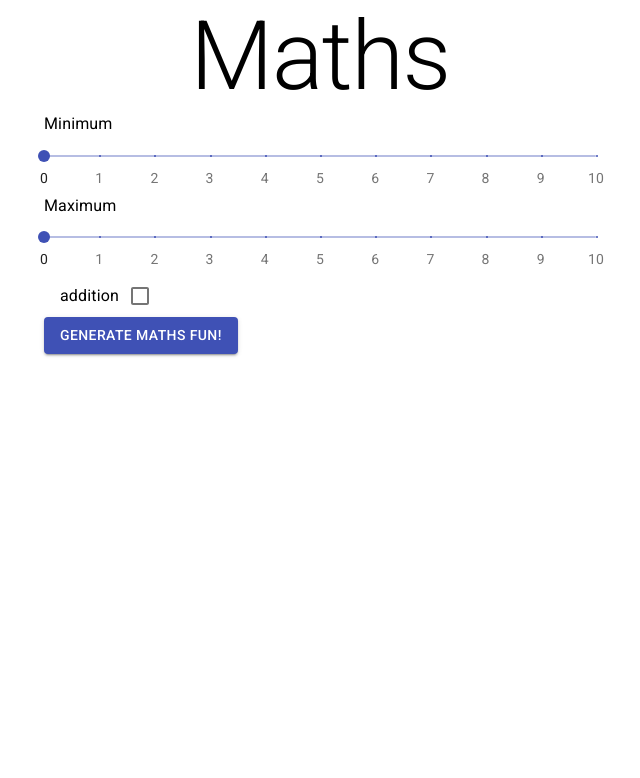
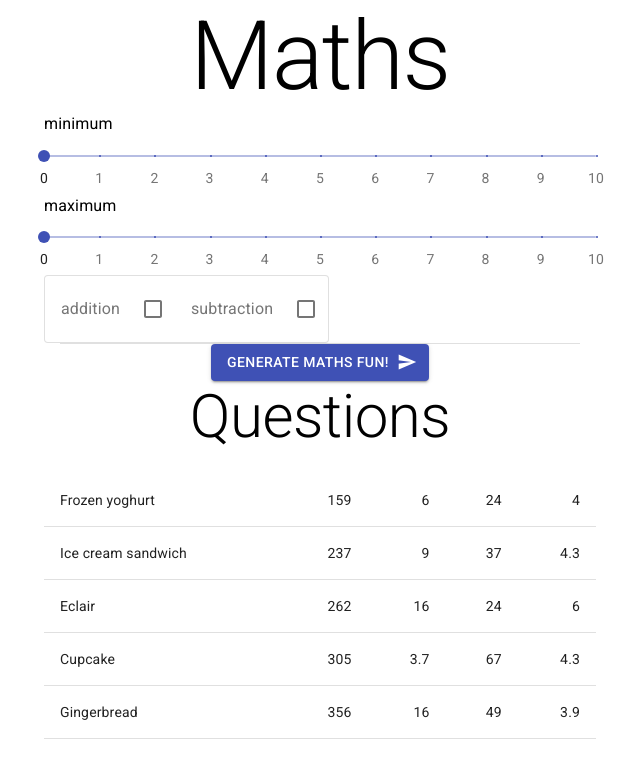
Before and after one commit to SuperDrew/maths, a React (Create React App) app: page / in a window 1280 px wide. Shown: the top 778 px of the page, without its empty margins (320-960 px from the left). Built offline with nearby package versions, Linux system fonts and the light colour scheme.

Commit message:
moved components to component folder, added styles

```diff
--- a/src/App.js
+++ b/src/App.js
@@ -1,42 +1,38 @@
 import React from 'react';
 import './reset.css';
 import Button from '@material-ui/core/Button';
-import {Checkbox, Container, FormControlLabel, Typography} from "@material-ui/core";
-import {LabelledSlider} from "./LabelledSlider";
+import {Container, Divider, Grid, Icon, Table, Typography} from "@material-ui/core";
+import {LabelledSlider} from "./components/LabelledSlider";
+import {LabelledCheckBox} from "./components/LabelledCheckBox";
+import {QuestionGrid} from "./components/QuestionGrid";
+import {useStyles} from "./styles/styles";
 
 function App() {
+    const classes = useStyles();
+
     return (
         <div className="App">
             <header className="App-header">
-                <Typography variant="h1" align={"center"}>
+                <Typography variant="h1" align="center">
                     Maths
                 </Typography>
             </header>
             <Container maxWidth = "sm">
                 <div>
-                    <LabelledSlider label="Minimum" max={10} defaultValue={0} step={1}/>
-                    <LabelledSlider label="Maximum" max={10} defaultValue={0} step={1}/>
+                    <LabelledSlider label="minimum" max={10} defaultValue={0} step={1}/>
+                    <LabelledSlider label="maximum" max={10} defaultValue={0} step={1}/>
                 </div>
-                <FormControlLabel
-                    control={
-                        <Checkbox
-                            name="checkedB"
-                            color="primary"
-                        />
-                    }
-                    label="addition"
-                    labelPlacement="start"
-                />
-                <div>
-                    <Button variant="contained" color="primary">
+                <Grid container className={classes.root}>
+                    <LabelledCheckBox name="addition" color="primary"/>
+                    <LabelledCheckBox name="subtraction" color="primary"/>
+                </Grid>
+                <Divider variant="middle"/>
+                <Grid container justify="center">
+                    <Button variant="contained" color="primary" endIcon={<Icon>send</Icon>}>
                         Generate maths fun!
                     </Button>
-                </div>
-
-                <table id="table">
-                    <tr>
-                    </tr>
-                </table>
+                </Grid>
+                <QuestionGrid label="Questions"/>
             </Container>
         </div>
     );
--- /dev/null
+++ b/src/components/LabelledCheckBox.js
@@ -0,0 +1,20 @@
+import React from "react";
+import {Checkbox, FormControlLabel} from "@material-ui/core";
+
+export const LabelledCheckBox = (props) =>
+{
+    return (
+        <>
+            <FormControlLabel
+                control={
+                    <Checkbox
+                        name={props.name}
+                        color={props.color}
+                    />
+                }
+                label={props.name}
+                labelPlacement="start"
+            />
+        </>
+    )
+}
--- a/src/LabelledSlider.js
+++ b/src/components/LabelledSlider.js
@@ -11,6 +11,7 @@ export const LabelledSlider = (props) =>
                 {props.label}
             </Typography>
             <Slider
+                id={props.label}
                 defaultValue={props.defaultValue}
                 aria-labelledby="discrete-slider-custom"
                 step={props.step}
--- /dev/null
+++ b/src/components/QuestionGrid.js
@@ -0,0 +1,43 @@
+import {Table, TableBody, TableCell, TableRow, Typography} from "@material-ui/core";
+import React from "react";
+
+export const QuestionGrid = (props) =>
+{
+    const min = props.min;
+    const max = props.max;
+
+    function createData(name, calories, fat, carbs, protein) {
+        return { name, calories, fat, carbs, protein };
+    }
+
+    const rows = [
+        createData('Frozen yoghurt', 159, 6.0, 24, 4.0),
+        createData('Ice cream sandwich', 237, 9.0, 37, 4.3),
+        createData('Eclair', 262, 16.0, 24, 6.0),
+        createData('Cupcake', 305, 3.7, 67, 4.3),
+        createData('Gingerbread', 356, 16.0, 49, 3.9),
+    ];
+
+    return (
+        <>
+            <Typography variant="h2" id="discrete-slider-custom" gutterBottom align="center">
+                {props.label}
+            </Typography>
+            <Table>
+                <TableBody>
+                    {rows.map((row) => (
+                        <TableRow key={row.name}>
+                            <TableCell component="th" scope="row">
+                                {row.name}
+                            </TableCell>
+                            <TableCell align="right">{row.calories}</TableCell>
+                            <TableCell align="right">{row.fat}</TableCell>
+                            <TableCell align="right">{row.carbs}</TableCell>
+                            <TableCell align="right">{row.protein}</TableCell>
+                        </TableRow>
+                    ))}
+                </TableBody>
+            </Table>
+        </>
+    )
+}
--- /dev/null
+++ b/src/styles/styles.js
@@ -0,0 +1,17 @@
+import { makeStyles } from '@material-ui/core/styles';
+
+export const useStyles = makeStyles((theme) => ({
+    root: {
+        width: 'fit-content',
+        border: `1px solid ${theme.palette.divider}`,
+        borderRadius: theme.shape.borderRadius,
+        backgroundColor: theme.palette.background.paper,
+        color: theme.palette.text.secondary,
+        '& svg': {
+            margin: theme.spacing(1.5),
+        },
+        '& hr': {
+            margin: theme.spacing(0, 0.5),
+        }
+    },
+}));
```
